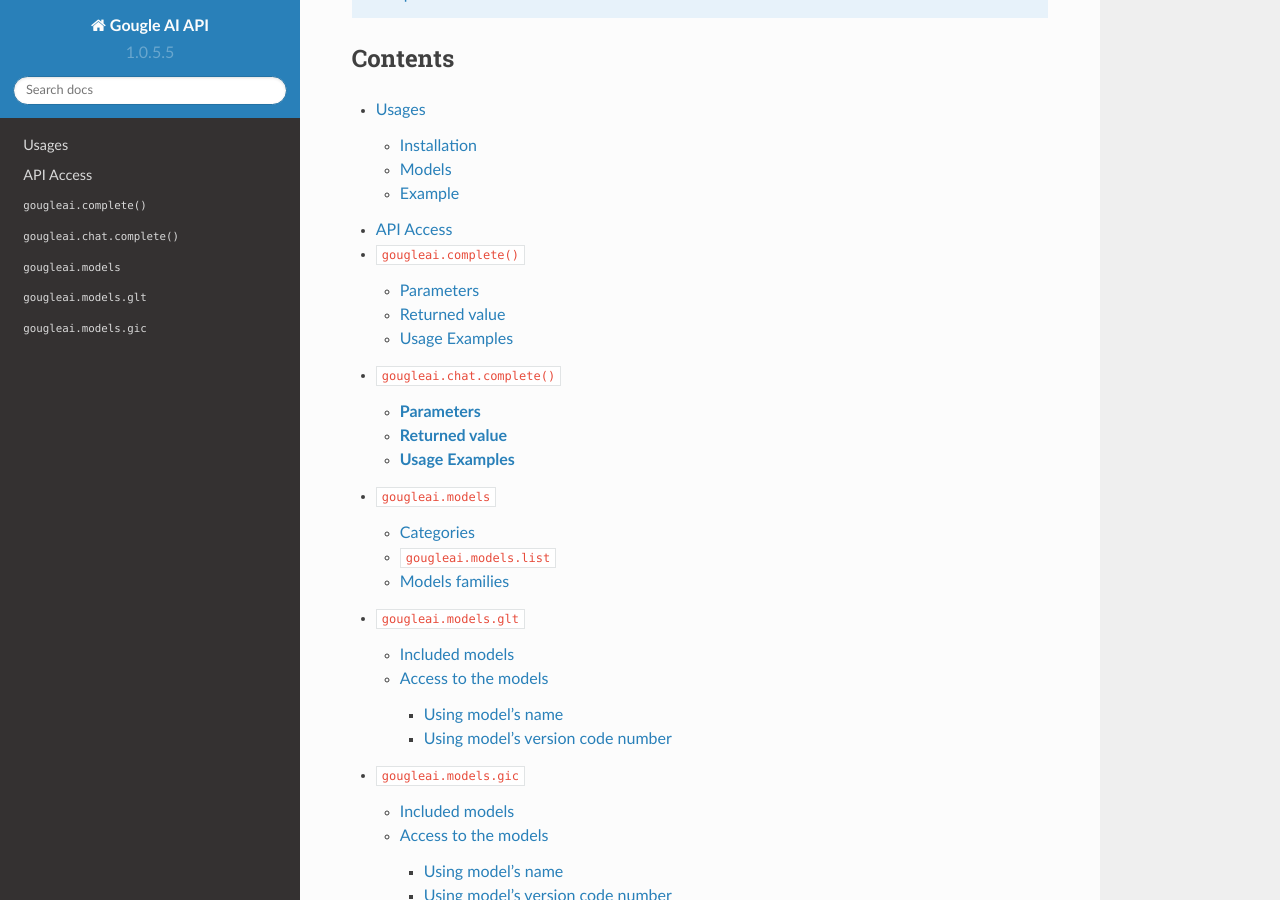
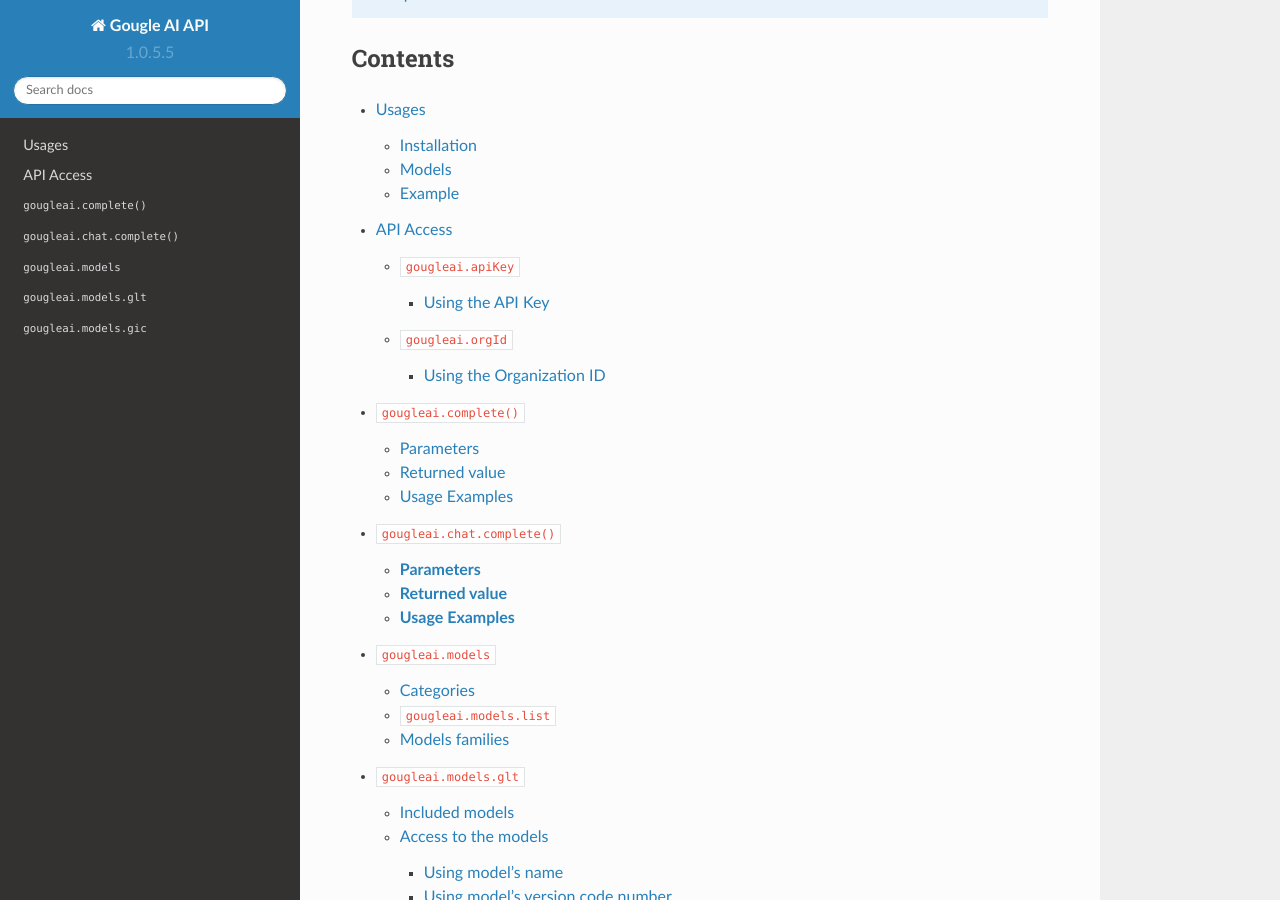
Before and after one commit to gougle-official/gougleai-docs, a Sphinx documentation site: the page built from docs/source/index.rst, in a window 1280 px wide and 900 px high, scrolled down 464 px. Built offline with Sphinx 7.4.7 and the Read the Docs theme 2.0.0, drawn with Linux system fonts in a browser that asks for light colours; some of the changed lines change nothing that is shown.

Commit message:
Added documentation content for API Access.

```diff
--- a/docs/source/api-access.rst
+++ b/docs/source/api-access.rst
@@ -2,4 +2,70 @@
 ==========
 
 .. note::
-	Page in development.
+	Due to technical issues with the Gougle AI services, the library currently relies on the `OpenAI API <https://platform.openai.com/>`_. This is a temporary solution, and future updates might switch to the official Gougle AI services upon resolution.
+
+This section covers how to interact with the Gougle AI API through its provided functions. However, there are two important pieces of information required before using the library:
+
+* ``gougleai.apiKey``: Your API Key
+* ``gougleai.orgId`` (optional): Your organization ID
+
+``gougleai.apiKey``
+-------------------
+
+The API Key is a secret credential that identifies your project and grants access to Gougle AI's services. It's essential to keep your API Key secure and not share it publicly.
+
+To obtain an API Key, you'll need to go to your `Gougle AI account page <https://ai.withgougle.cf/account>`_ and click on the button :guilabel:`Get API Key`.
+
+Then, you'll need to provide you email and your password, then you will have a verification code by email, and you'll be able to see your API Key for the unique time.
+
+.. note::
+	Due to the technical issues with the Gougle AI services, we temporarly switched to the OpenAI API so you need to get OpenAI API Key from `OpenAI Platform <https://platform.openai.com/api-keys>`_.
+
+Using the API Key
+~~~~~~~~~~~~~~~~~
+
+The Gougle AI library utilizes your API Key for authentication purposes whenever you call functions that interact with the Gougle AI services. Internally, the library stores the API Key in the `gougleai.apiKey` variable.
+
+Here's how to set your API Key:
+
+.. code-block::
+	import gougleai
+
+	gougleai.apiKey = "YOUR_API_KEY"
+
+Replace `"YOUR_API_KEY"` with your actual API Key.
+
+.. warning::
+	Setting an empty string to `gougleai.apiKey` will raise an exception.
+
+``gougleai.orgId``
+------------------
+
+.. note::
+	The Organization ID is not like an API Key, it don't grant access for the same things.
+
+.. warning::
+	The Organization ID is not used for now due to the technical issues.
+
+The Organization ID is a secret credential that identifies your organization and grants access to some Gougle AI's services for more than one people. It's essential to keep your Organization ID secure and not share it publicly.
+
+To obtain an Organization ID, you'll need to go to your `Gougle AI account page <https://ai.withgougle.cf/account>`_, then click on you profile picture and then on :guilabel:`Manage Organization`, and click on the button :guilabel:`Get Organization ID`.
+
+Then, you'll need to provide you email and your password, then you will have a verification code by email, and you'll be able to see your Organization ID for the unique time.
+
+.. note::
+	Due to the technical issues with the Gougle AI services, we temporarly switched to the OpenAI API so you need to get OpenAI Organization ID from `OpenAI Platform <https://platform.openai.com/account/organization>`_.
+
+Using the Organization ID
+~~~~~~~~~~~~~~~~~~~~~~~~~
+
+The Gougle AI library utilizes your Organization ID for authentication purposes whenever you call some functions that interact with some Gougle AI services. Internally, the library stores the Organization ID in the `gougleai.orgId` variable.
+
+Here's how to set your Organization ID:
+
+.. code-block::
+	import gougleai
+
+	gougleai.orgId = "YOUR_ORG_ID"
+
+Replace `"YOUR_ORG_ID"` with your actual organization ID.
```
